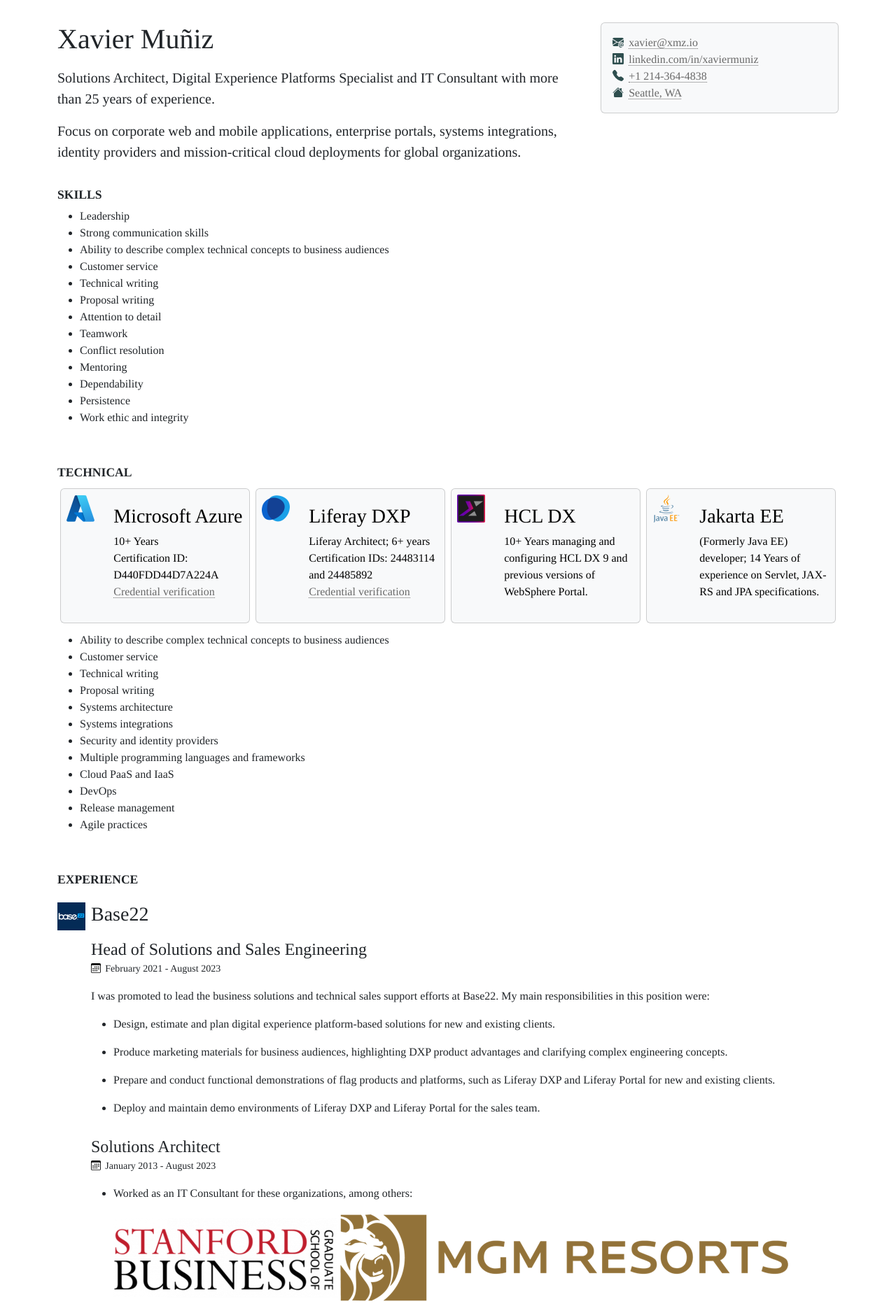
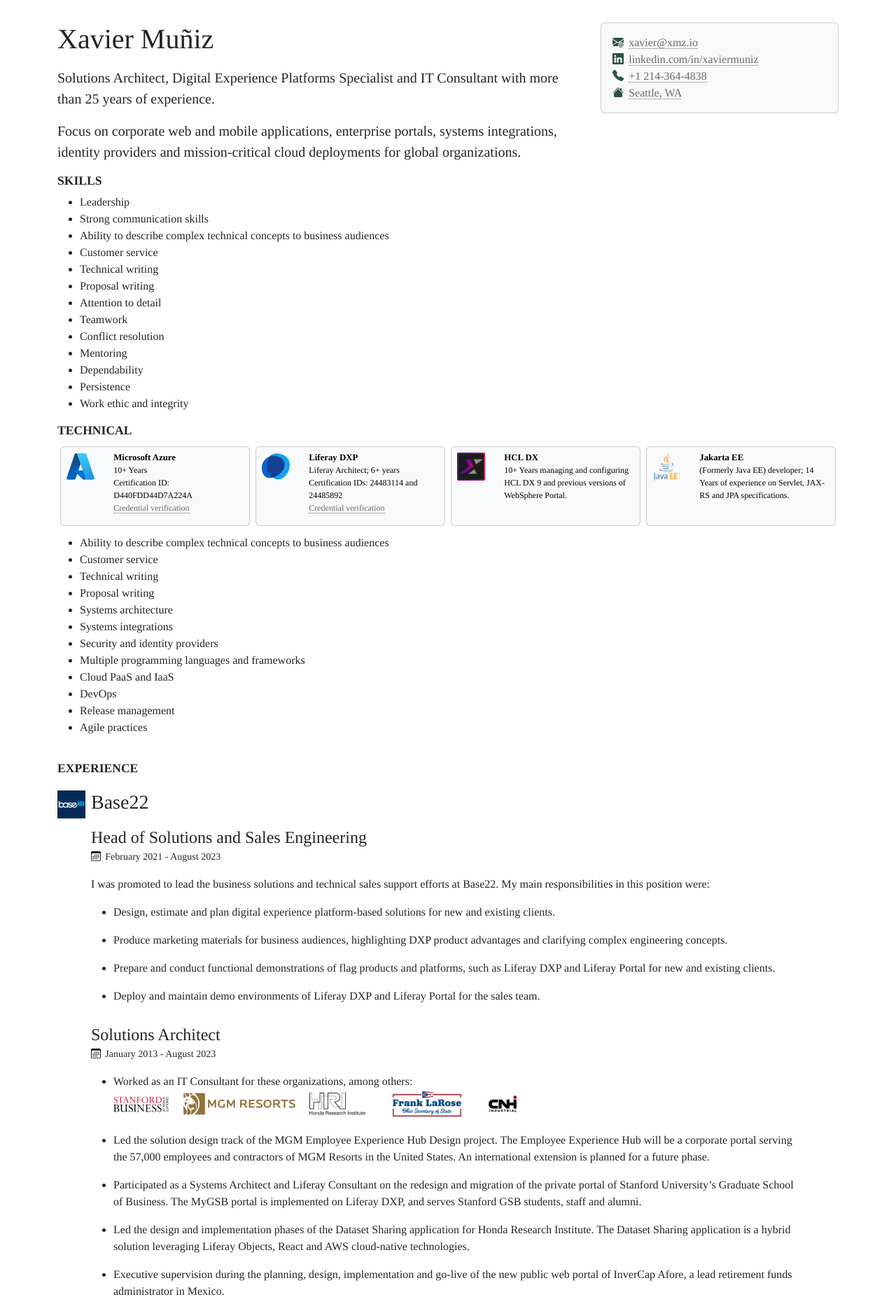
Before and after one commit to xmzio/resume, a Jekyll site: the page built from index.md, in a window 1280 px wide. Shown: the top 1877 px of the page at 70% size. Built offline with Jekyll 4.4.1, drawn with Linux system fonts in a browser that asks for light colours.

Commit message:
Moves stylesheet to assets folder

```diff
--- a/_includes/head.html
+++ b/_includes/head.html
@@ -4,8 +4,7 @@
   <meta name="viewport" content="width=device-width, initial-scale=1">
 
   <link href="https://cdn.jsdelivr.net/npm/bootstrap@5.3.1/dist/css/bootstrap.min.css" rel="stylesheet">
-
-  <link rel="stylesheet" href="{{ "/assets/css/style.css" | relative_url }}">
+  <link rel="stylesheet" href="{{ "/assets/style.css" | relative_url }}">
 
 
   {%- if jekyll.environment == 'production' and site.google_analytics -%}
--- a/assets/css/style.scss
+++ b/assets/style.scss
@@ -4,7 +4,6 @@
 
 @import url('https://fonts.googleapis.com/css2?family=Tinos:ital,wght@0,400;0,700;1,400;1,700&display=swap');
 $font-family-base: 'Tinos', serif;
-
 
 body {
   --bs-font-serif: 'Tinos', serif;
@@ -29,7 +28,6 @@ header {
   margin-top: 2em;
   margin-bottom: 1em;
 }
-
 .header_aside {
   margin: 2em 0 1em 1em;
 }
@@ -66,20 +64,19 @@ h3, h4 {
 .resume_section {
   padding: 15pt 0 15pt 0;
 }
-
-.resume_skills h3 {
+.resume_skillsSoft, .resume_skillsTechnical {
+  padding: 0;
+  margin: 0;
+}
+.resume_section .card h3 {
   font-size: .8em;
   font-weight: bold;
   margin: 0;
   padding: 0;
 }
-.resume_skills .card p {
+.resume_section .card p {
   font-size: .75em;
   margin: 0;
-}
-
-.resume_clients h2 {
-  display: none;
 }
 
 .organization {
@@ -87,17 +84,16 @@ h3, h4 {
   font-size: 1.4em;
 }
 
+.col-emblem {
+  max-width: 48px;
+}
 img.emblem {
   margin-top: 10pt;
   max-height: 40px;
 }
-img.emblem-small {
+img.emblem-small, img[src*="#emblem-small"] {
   max-height: 40px;
-  // margin: 0 2em 1em 0;
-}
-
-.col-emblem {
-  max-width: 48px;
+  margin: 0 1em .25em 0;
 }
 
 .item_period svg {
@@ -108,3 +104,17 @@ img.emblem-small {
   padding: 0;
   display: inline-block;
 }
+
+.listitems_as_badges_items {
+  font-family: sans-serif;
+  font-weight: normal;
+}
+
+@media print {
+  div {
+    page-break-inside: auto;
+  }
+  div, p, ul, li {
+    break-after: always;
+  }
+}
```
